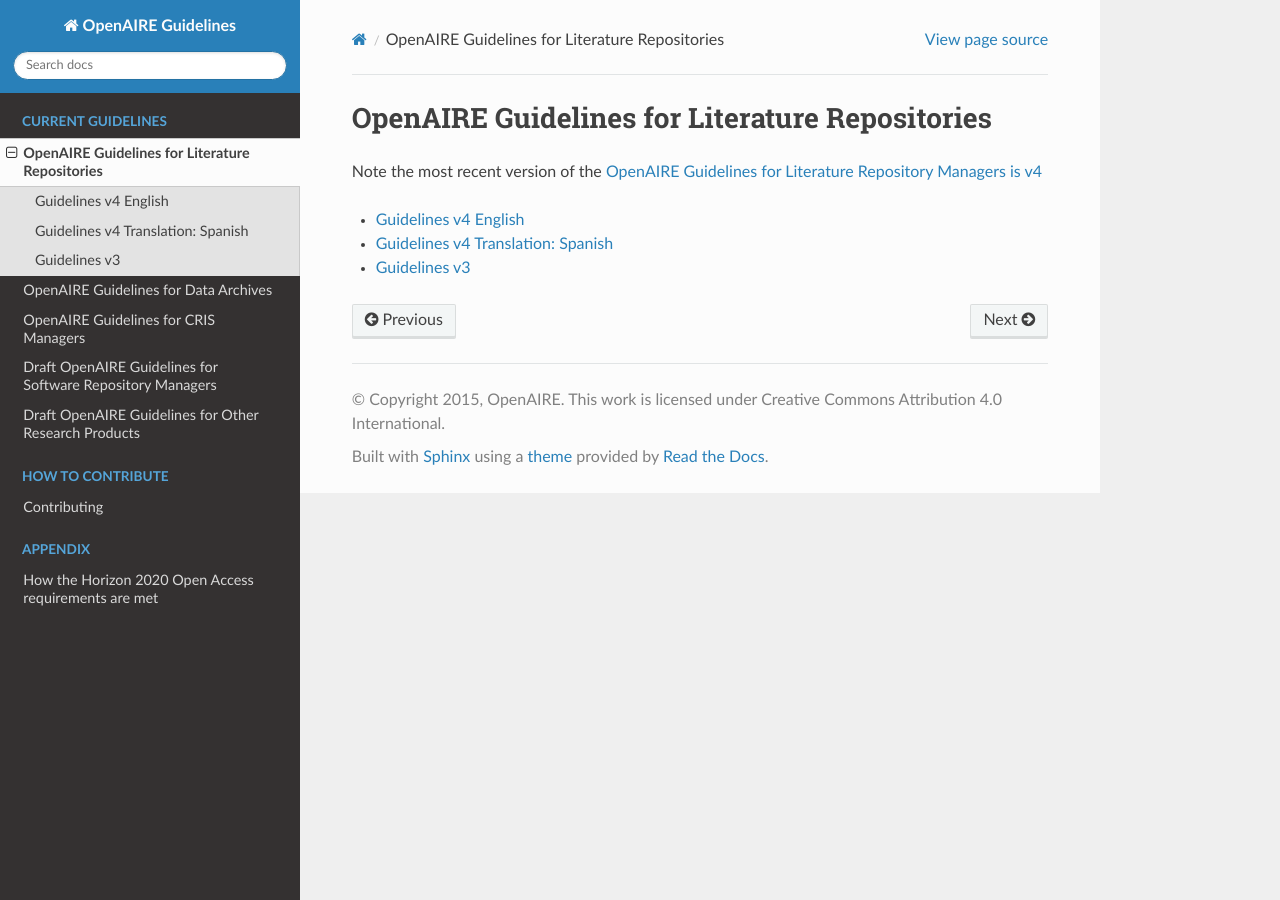
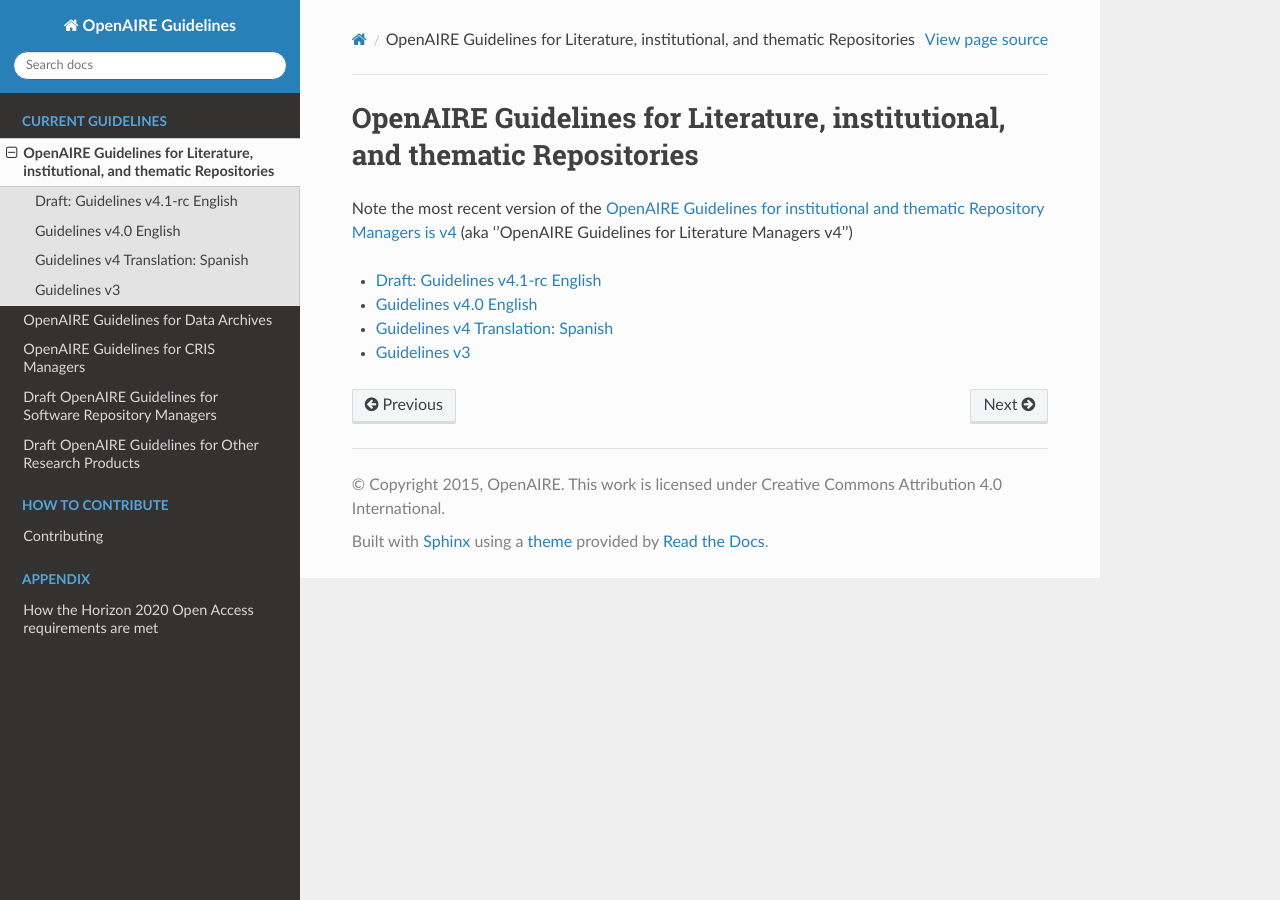
Before and after one commit to openaire/guidelines, a Sphinx documentation site: the page built from docs/literature/index.rst, in a window 1280 px wide. Built offline with Sphinx 7.4.7 and the Read the Docs theme 2.0.0, drawn with Linux system fonts in a browser that asks for light colours.

Commit message:
Updating index.rst
Adding draft link to the latest, discussed v4.1-rc

```diff
--- a/docs/literature/index.rst
+++ b/docs/literature/index.rst
@@ -1,13 +1,15 @@
 .. _literature:
 
-OpenAIRE Guidelines for Literature Repositories
-===============================================
+OpenAIRE Guidelines for Literature, institutional, and thematic Repositories
+============================================================================
 
-Note the most recent version of the `OpenAIRE Guidelines for Literature Repository Managers is v4 <https://openaire-guidelines-for-literature-repository-managers.readthedocs.io/en/v4.0.0/>`_
+Note the most recent version of the `OpenAIRE Guidelines for institutional and thematic Repository Managers is v4 <https://openaire-guidelines-for-literature-repository-managers.readthedocs.io/en/v4.0.0/>`_ (aka ''OpenAIRE Guidelines for Literature Managers v4'')
 
 .. toctree::
    :maxdepth: 1
 
-   Guidelines v4 English <https://openaire-guidelines-for-literature-repository-managers.readthedocs.io/en/v4.0.0/>
+   Draft:    Guidelines v4.1-rc English <https://openaire-guidelines-for-literature-repository-managers.readthedocs.io/en/latest/>
+
+   Guidelines v4.0 English <https://openaire-guidelines-for-literature-repository-managers.readthedocs.io/en/v4.0.0/>
    Guidelines v4 Translation: Spanish <https://guiasopenaire4.readthedocs.io/es/latest/>
    Guidelines v3 <index_guidelines-lit_v3>
```
